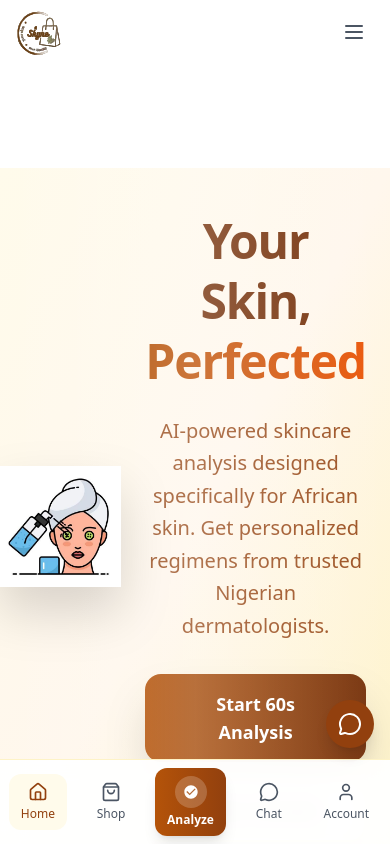
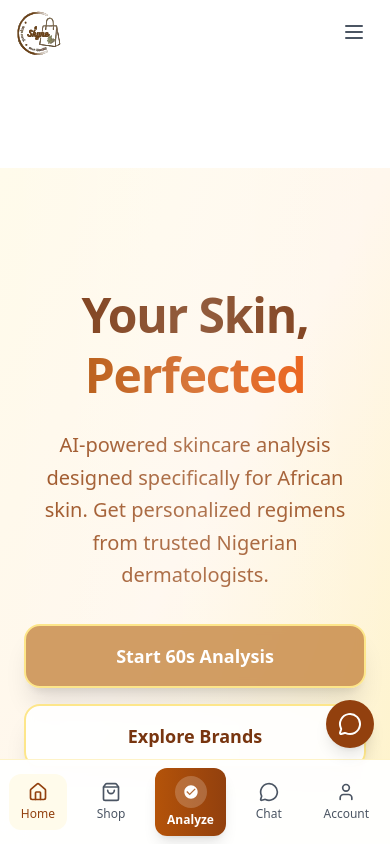
Before and after one commit to favourachara07/skyne-app, a Next.js app: page / in a window 390 px wide. Shown: the top 844 px of the page. Built offline with nearby package versions, Linux system fonts and the light colour scheme.

Commit message:
Improved skyne responsiveness

```diff
--- a/app/components/common/Navbar.tsx
+++ b/app/components/common/Navbar.tsx
@@ -35,8 +35,8 @@ const Navbar = () => {
     { href: "/", label: "Home", mobileOnly: false },
     { href: "/brands", label: "Brands", mobileOnly: false },
     { href: "/products", label: "Products", mobileOnly: false },
-    { href: "/analysis", label: "Skin Analysis", mobileOnly: false },
-    { href: "/consultation", label: "Consultation", mobileOnly: false },
+    { href: "/welcome", label: "Skin Analysis", mobileOnly: false },
+    { href: "/consult", label: "Consultation", mobileOnly: false },
     { href: "/about", label: "About", mobileOnly: false },
   ];
 
@@ -116,7 +116,7 @@ const Navbar = () => {
                 )}
               </Link>
               <Link
-                href="/analysis"
+                href="/welcome"
                 className="bg-gradient-to-r from-amber-700 to-amber-800 text-white px-6 py-2 rounded-full font-semibold hover:from-amber-800 hover:to-amber-900 transition-all duration-200 shadow-lg hover:shadow-xl"
               >
                 Free Analysis
--- a/app/components/consult/ExpertSelection.tsx
+++ b/app/components/consult/ExpertSelection.tsx
@@ -96,7 +96,7 @@ export const renderExpertSelection = ({
 
               <button
                 onClick={() => handleExpertSelect(expert)}
-                className="w-full bg-blue-600 text-white py-3 px-4 rounded-lg hover:bg-blue-700 transition-colors font-medium"
+                className="w-full bg-gradient-to-r from-amber-700 to-amber-900 text-white py-3 px-4 rounded-lg hover:shadow-amber-500/25 transition-colors font-medium"
               >
                 Book Consultation
               </button>
--- a/app/page.tsx
+++ b/app/page.tsx
@@ -10,7 +10,7 @@ const Home = () => {
   const router = useRouter();
 
   const handleAnalysisClick = () => {
-    router.push("/welcome");
+    // router.push("/welcome");
   };
 
   const handleConsultationClick = () => {
@@ -49,11 +49,11 @@ const Home = () => {
             animationData={anim1}
             loop
             autoplay
-            className="w-full max-w-lg drop-shadow-2xl"
+            className="w-full md:block max-w-lg hidden drop-shadow-2xl"
           />
         </div>
 
-        <div className="flex-1 text-center md:text-left flex flex-col items-center md:items-start px-6 md:px-12">
+        <div className="md:flex-1 text-center md:text-left flex flex-col items-center md:items-start px-6 md:px-12">
           <h1 className="text-5xl md:text-7xl font-black text-amber-900 mb-6 leading-tight tracking-tight">
             Your Skin,
             <br />
@@ -67,9 +67,10 @@ const Home = () => {
           </p>
 
           <div className="flex flex-col sm:flex-row gap-4 w-full max-w-md">
+            {/* flex-1 bg-gradient-to-r from-amber-700 to-amber-900 text-white px-8 py-4 rounded-2xl shadow-2xl hover:scale-105  hover:shadow-amber-500/25 transition-all duration-300 font-bold text-lg */}
             <Link
               href="/welcome"
-              className="flex-1 bg-gradient-to-r from-amber-700 to-amber-900 text-white px-8 py-4 rounded-2xl shadow-2xl hover:scale-105 hover:shadow-amber-500/25 transition-all duration-300 font-bold text-lg"
+              className="flex-1 bg-caramel/80 backdrop-blur-sm text-white border-2 border-amber-200 px-8 py-4 rounded-2xl shadow-xl hover:bg-caramel hover:scale-105 transition-all duration-300 font-semibold text-lg text-center"
             >
               Start 60s Analysis
             </Link>
```
